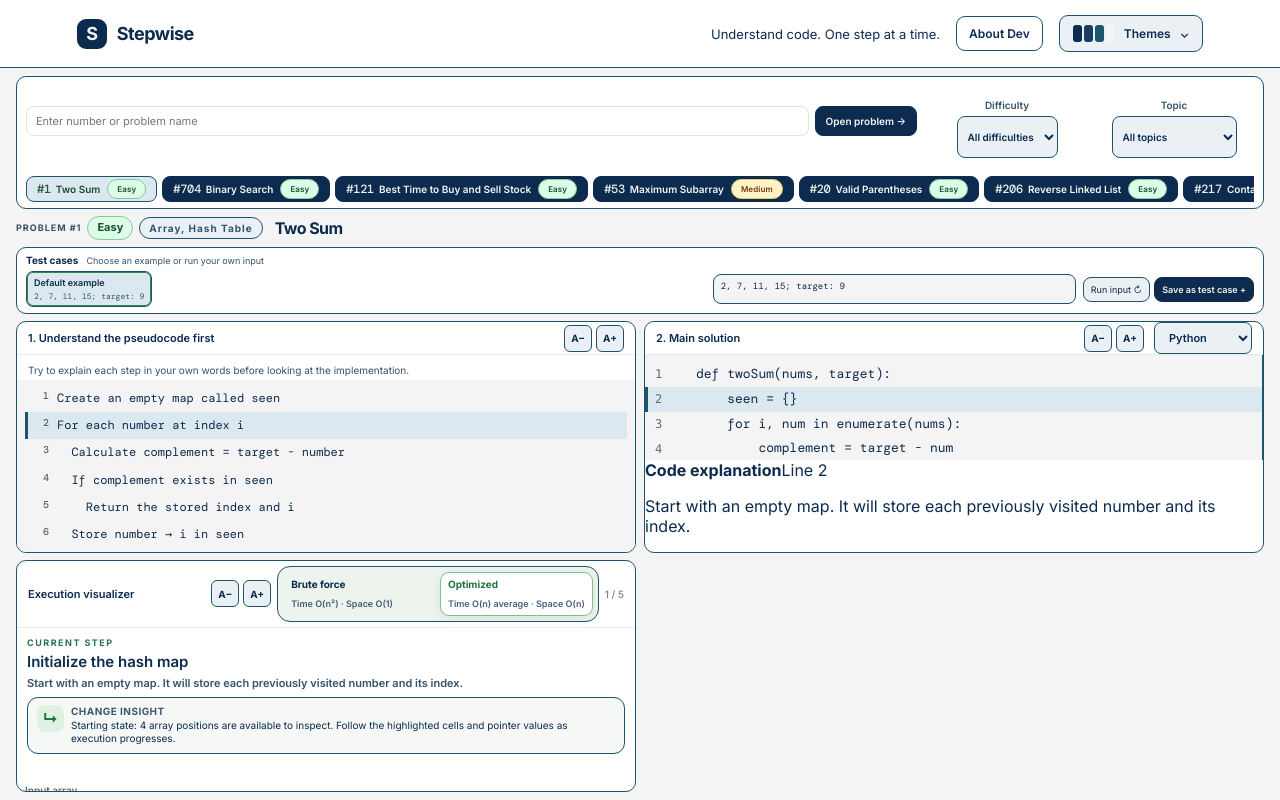
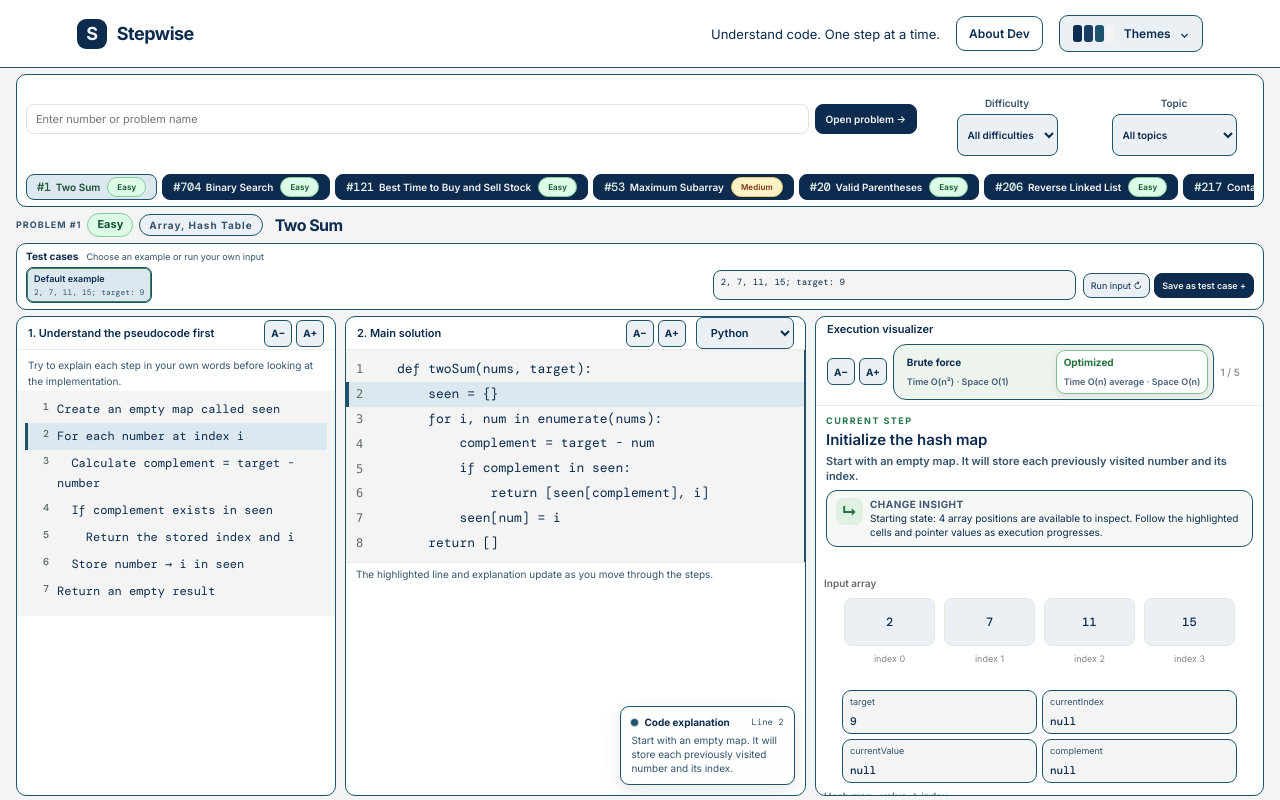
Before and after one commit to Mayuraa18/Stepwise, a React (Vite) app: page / in a window 1280 px wide. Shown: the top 800 px of the page. Built offline with nearby package versions, Linux system fonts and the light colour scheme.

Commit message:
style: use three compact panels and remove wasted space

```diff
--- a/src/App.css
+++ b/src/App.css
@@ -2317,3 +2317,97 @@ html, body, #root {
   .testcase-buttons { overflow-x: auto; overflow-y: hidden; scrollbar-width: none; }
   .testcase-buttons::-webkit-scrollbar { display: none; }
 }
+
+/* Three-panel workspace: keep the explanation as a compact overlay inside solution. */
+.workspace {
+  grid-template-columns: minmax(0, 0.82fr) minmax(0, 1.18fr) minmax(0, 1.15fr);
+  grid-template-rows: minmax(0, 1fr);
+  grid-template-areas: "pseudocode solution visualizer";
+  gap: 10px;
+}
+.explanation-panel { display: none !important; }
+.solution-panel {
+  position: relative;
+  overflow: hidden;
+}
+.solution-panel .solution-content {
+  height: 100%;
+  padding-bottom: 108px;
+}
+.code-explanation-corner {
+  position: absolute;
+  right: 10px;
+  bottom: 10px;
+  z-index: 2;
+  width: min(38%, 290px);
+  max-height: 104px;
+  overflow: auto;
+  padding: 9px 10px;
+  border: 1px solid var(--border-color);
+  border-radius: 9px;
+  background: color-mix(in srgb, var(--panel-bg) 96%, var(--active-bg));
+  box-shadow: 0 5px 18px rgb(15 23 42 / 10%);
+  scrollbar-width: none;
+}
+.code-explanation-corner::-webkit-scrollbar { display: none; }
+.code-explanation-corner-heading {
+  display: flex;
+  align-items: center;
+  gap: 6px;
+  margin-bottom: 5px;
+  min-width: 0;
+}
+.code-explanation-corner-heading strong {
+  min-width: 0;
+  font-size: 10px;
+  line-height: 1.2;
+}
+.code-explanation-corner-heading > span:last-child {
+  margin-left: auto;
+  color: var(--muted-color);
+  font: 9px "DM Mono", monospace;
+  white-space: nowrap;
+}
+.code-explanation-corner p {
+  margin: 0;
+  color: var(--muted-color);
+  font-size: 10px;
+  line-height: 1.4;
+  overflow-wrap: anywhere;
+}
+@media (min-width: 1100px) and (min-height: 700px) {
+  .page {
+    grid-template-rows: auto auto auto minmax(0, 1fr);
+    gap: 6px;
+    padding-top: 6px;
+    padding-bottom: 8px;
+  }
+  .workspace {
+    grid-template-columns: minmax(0, .82fr) minmax(0, 1.18fr) minmax(0, 1.15fr);
+    grid-template-rows: minmax(0, 1fr);
+    grid-template-areas: "pseudocode solution visualizer";
+    gap: 9px;
+    min-height: 0;
+  }
+  .workspace > .panel { min-height: 0; }
+  .solution-panel .solution-content { padding-bottom: 112px; }
+  .code-explanation-corner { max-height: 100px; }
+  .complexity-lab { top: calc(100% + 10px); }
+}
+@media (max-width: 1099px) {
+  .workspace {
+    grid-template-columns: minmax(0, 1fr);
+    grid-template-rows: auto;
+    grid-template-areas:
+      "pseudocode"
+      "solution"
+      "visualizer";
+  }
+  .solution-panel .solution-content { padding-bottom: 0; }
+  .code-explanation-corner {
+    position: static;
+    width: auto;
+    max-height: none;
+    margin: 0 10px 10px;
+  }
+}
```
